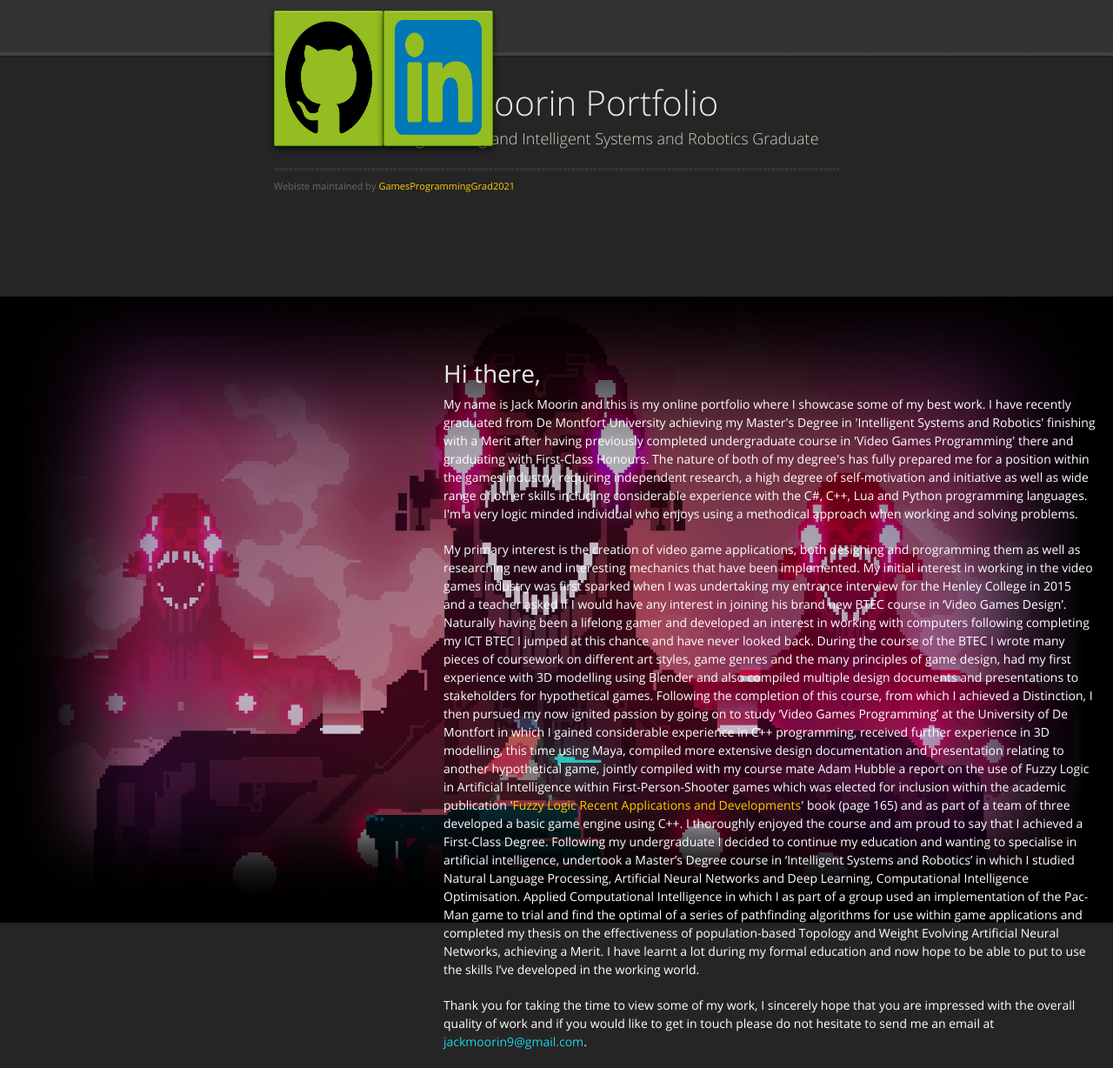
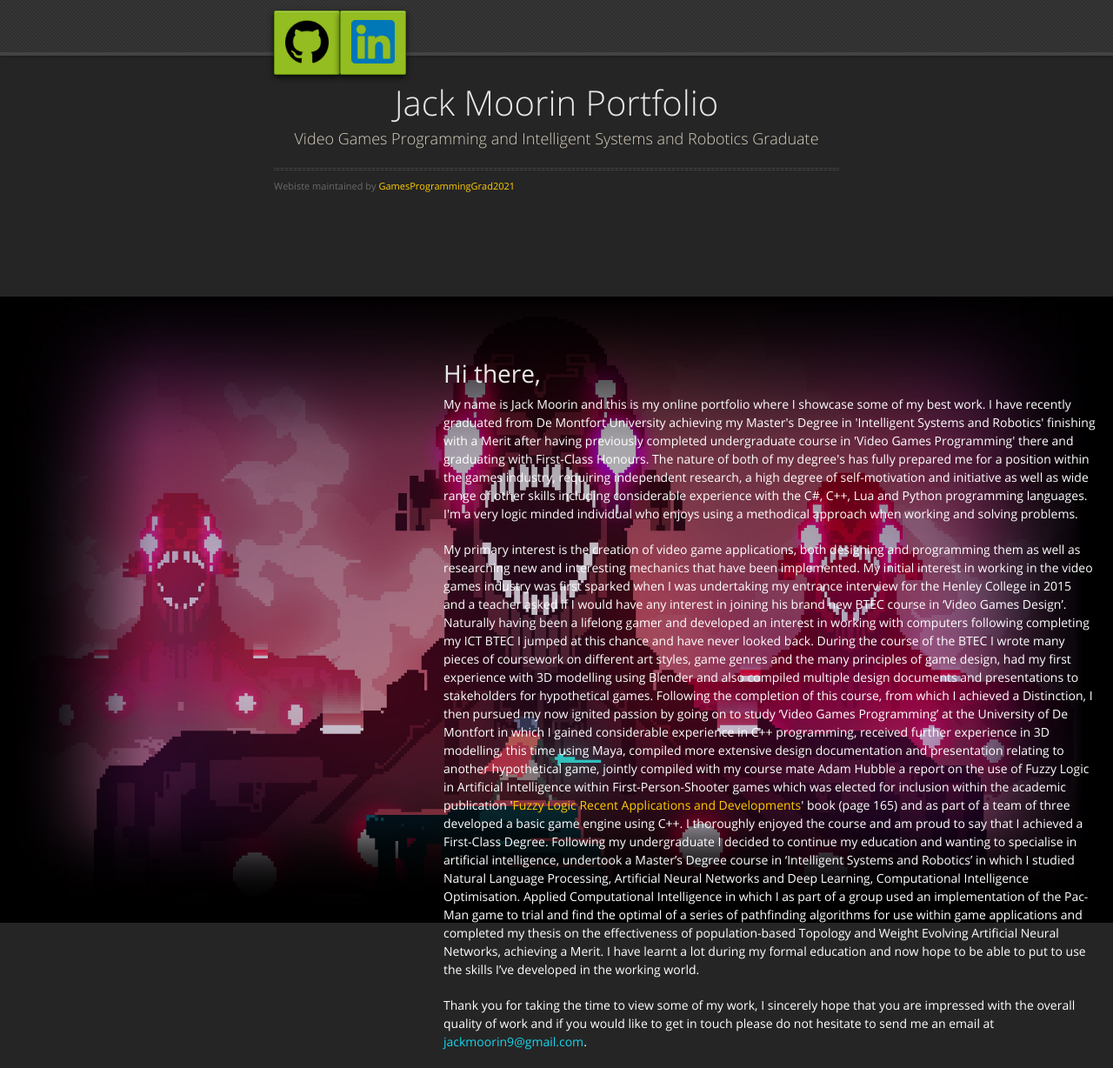
Before and after one commit to GamesProgrammingGrad2021/GamesProgrammingGrad2021.github.io, a Jekyll site: the page built from index.md, in a window 1280 px wide and 1228 px high. Shown: the whole window at 87% size. Built offline with Jekyll 4.4.1, drawn with Linux system fonts in a browser that asks for light colours; nearby versions of some CDN libraries; our own code applies the rules of GitHub Pages for plain Markdown files.

Commit message:
Update default.html

```diff
--- a/_layouts/default.html
+++ b/_layouts/default.html
@@ -28,8 +28,8 @@
 	  <!-- Site Header (Buttons go here!) -->
       <div id="header">
         <nav>
-          <li class="fork"><a href="https://github.com/GamesProgrammingGrad2021?tab=repositories"><img src="Github_Icon.png" alt="Github" width="100" height="132"></a></li>
-		  <li class="fork"><a href="https://www.linkedin.com/in/jack-moorin-a58b84150/"><img src="LinkedIn_Icon.png" alt="Github" width="100" height="132"></a></li>
+          <li class="fork"><a href="https://github.com/GamesProgrammingGrad2021?tab=repositories"><img src="Github_Icon.png" alt="Github" width="50" height="50"></a></li>
+		  <li class="fork"><a href="https://www.linkedin.com/in/jack-moorin-a58b84150/"><img src="LinkedIn_Icon.png" alt="Github" width="50" height="50"></a></li>
         </nav>
       </div>
 
```
